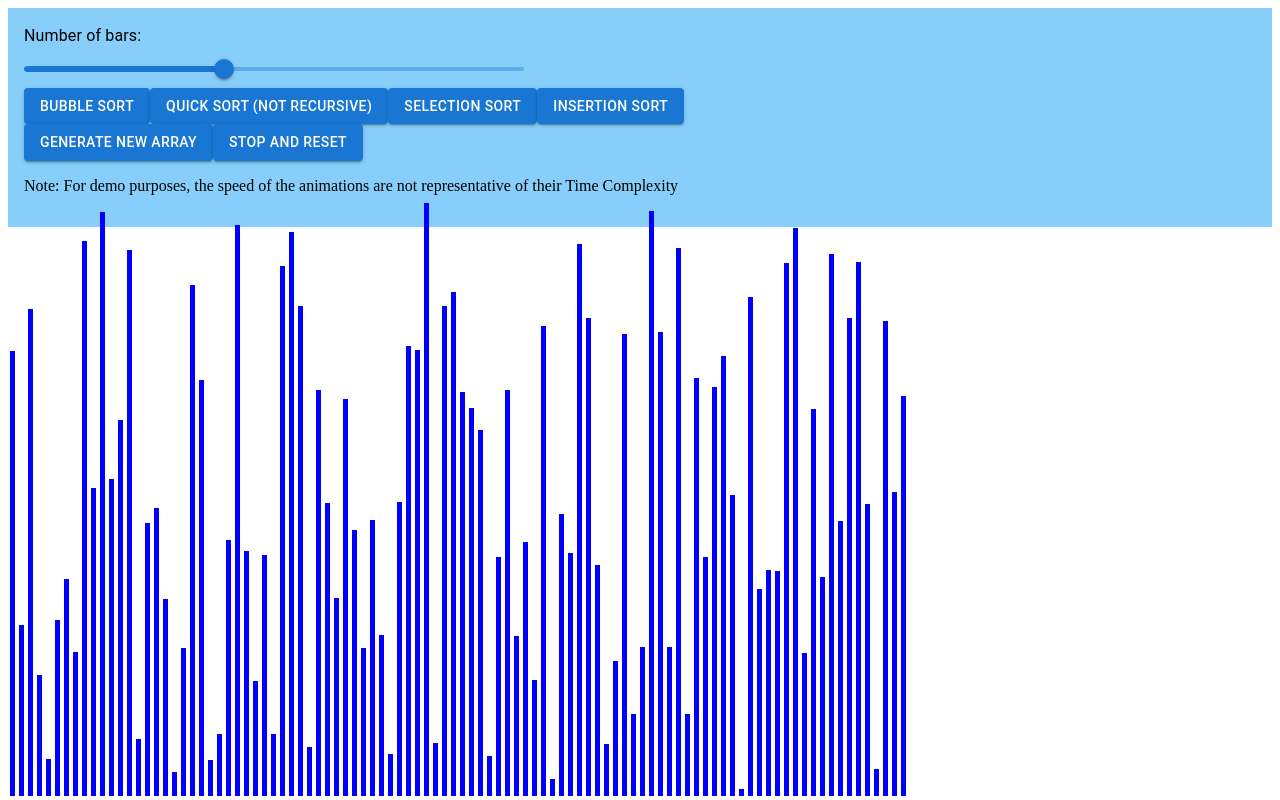
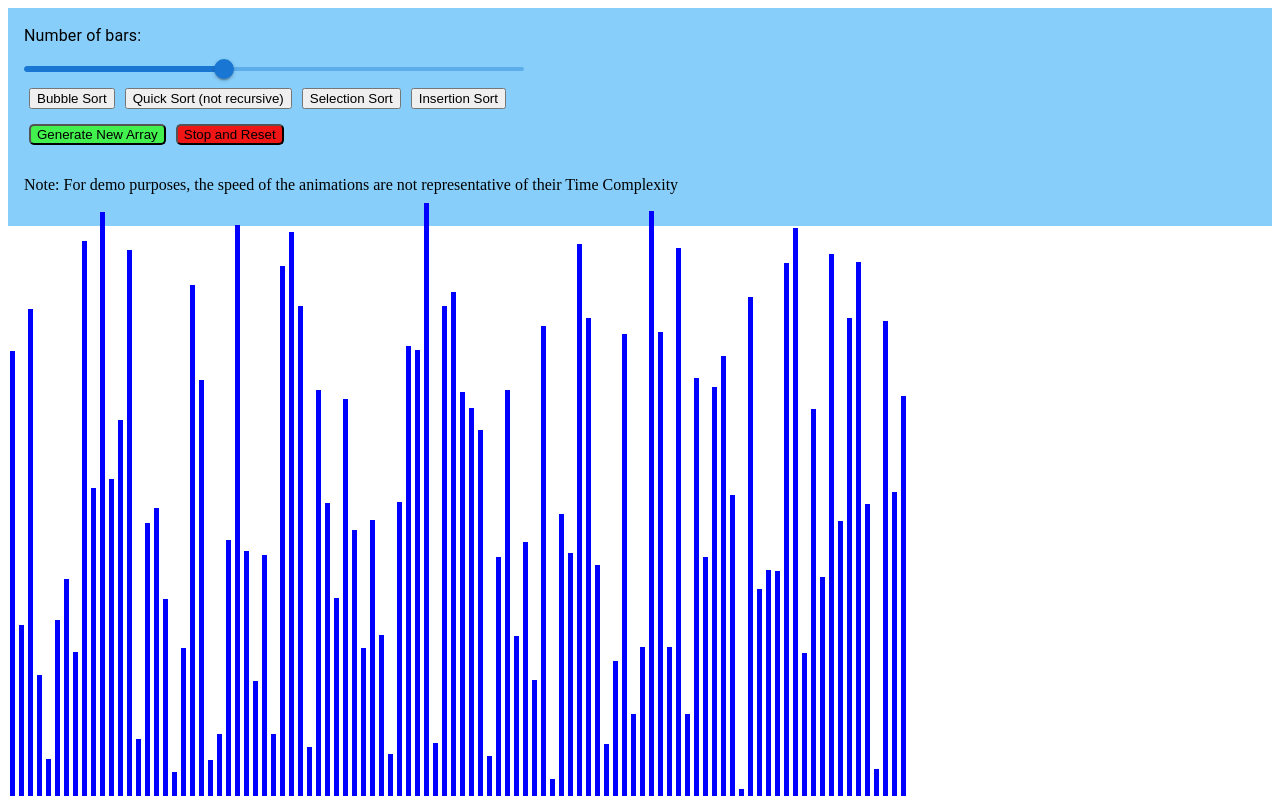
Before and after one commit to JeremiSavard/Not-another-sorting-visualizer, a Next.js app: page / in a window 1280 px wide. Built offline with nearby package versions, Linux system fonts and the light colour scheme.

Commit message:
create dist static code directory

```diff
--- a/components/sortingVisualizer.jsx
+++ b/components/sortingVisualizer.jsx
@@ -155,15 +155,15 @@ export default class SortingVisualizer extends React.Component {
                     </Box>
 
                     <div>
-                            <Button className={styles.buttonAlgo} variant="contained" onClick={() => this.bubbleSort()} disabled={this.state.disabled}>Bubble Sort</Button>
-                            <Button className={styles.buttonAlgo} variant="contained" onClick={() => this.quickSort()} disabled={this.state.disabled}>Quick Sort (not recursive)</Button>
-                            <Button className={styles.buttonAlgo} variant="contained" onClick={() => this.selectionSort()} disabled={this.state.disabled}>Selection Sort</Button>
-                            <Button className={styles.buttonAlgo} variant="contained" onClick={() => this.insertionSort()} disabled={this.state.disabled}>Insertion Sort</Button>
+                            <button className={styles.buttonAlgo}  onClick={() => this.bubbleSort()} disabled={this.state.disabled}>Bubble Sort</button>
+                            <button className={styles.buttonAlgo}  onClick={() => this.quickSort()} disabled={this.state.disabled}>Quick Sort (not recursive)</button>
+                            <button className={styles.buttonAlgo}  onClick={() => this.selectionSort()} disabled={this.state.disabled}>Selection Sort</button>
+                            <button className={styles.buttonAlgo}  onClick={() => this.insertionSort()} disabled={this.state.disabled}>Insertion Sort</button>
                     </div>
 
                     <div>
-                        <Button className={styles.buttonNew} variant="contained" onClick={() => this.resetArray()} disabled={this.state.disabled}>Generate New Array</Button>
-                        <Button className={styles.buttonReset} variant="contained" onClick={() => this.reset()}>Stop and Reset</Button>
+                        <button className={styles.buttonNew}  onClick={() => this.resetArray()} disabled={this.state.disabled}>Generate New Array</button>
+                        <button className={styles.buttonReset}  onClick={() => this.reset()}>Stop and Reset</button>
                     </div>
                     <p>
                         Note: For demo purposes, the speed of the animations are not representative of their Time Complexity
--- a/components/sortingVisualizer.module.css
+++ b/components/sortingVisualizer.module.css
@@ -24,10 +24,12 @@
 
 .buttonNew{
     margin: 0 5px 15px;
-    background-color: green;
+    background-color: #43f14e;
+    border-radius: 5px;
 }
 
 .buttonReset{
     margin: 0 5px 15px;
-    background-color: red;
+    background: #f01616;
+    border-radius: 5px;
 }
--- a/next.config.js
+++ b/next.config.js
@@ -1,8 +1,14 @@
-const repo = 'Not another sorting visualizer'
-const assetPrefix = `/${repo}/`
-const basePath = `/${repo}/pages`
+/**
+ * @type {import('next').NextConfig}
+ */
+const nextConfig = {
+    output: 'export',
 
-module.exports = {
-  assetPrefix: assetPrefix,
-  basePath: basePath,
-}
+    // Optional: Change the output directory `out` -> `dist`
+    distDir: 'dist',
+    images: {
+        unoptimized: true,
+    }
+  }
+
+  module.exports = nextConfig
```
Also changed, not shown: 5 other files (tests, documents, lock files or other folders).
